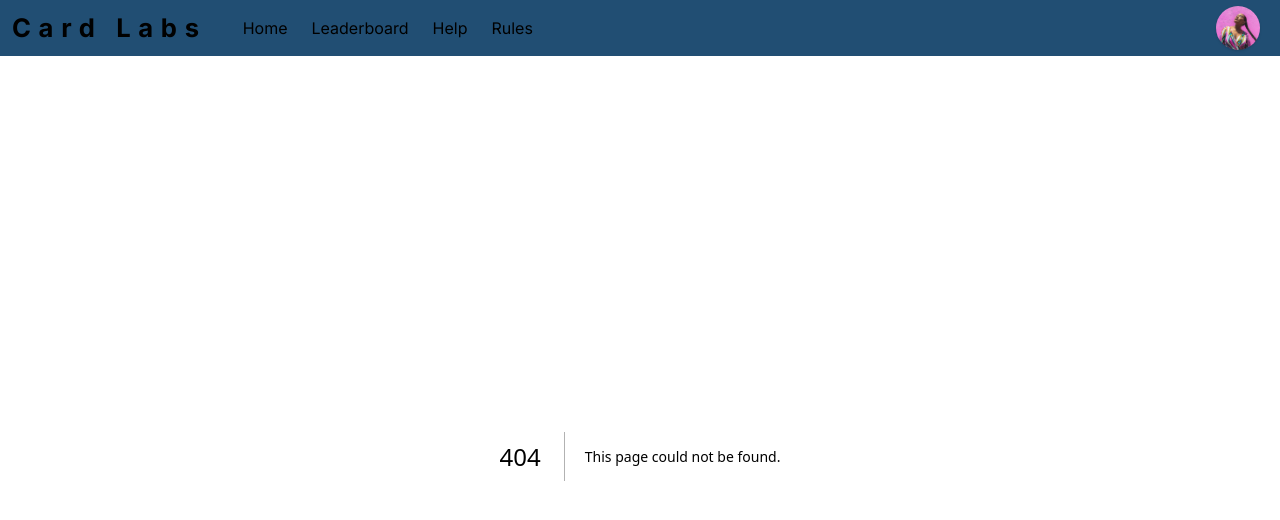
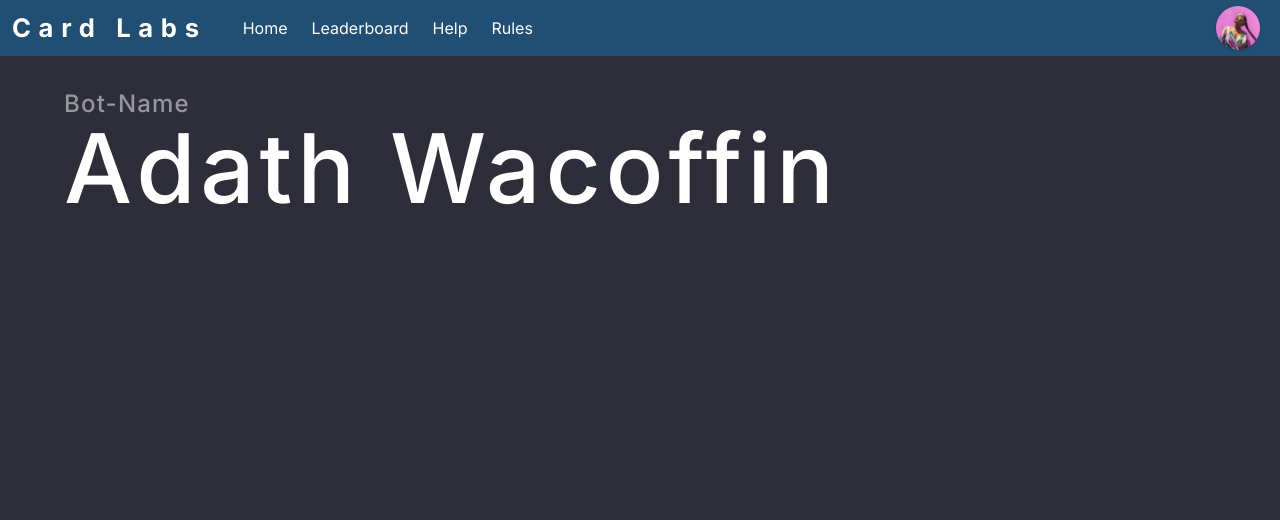
Before and after one commit to flofriday/CardLabs, a Next.js app in the folder frontend/: page /bot/editor in a window 1280 px wide. Before the commit this address had no page. Shown: the top 520 px of the page. Built offline with nearby package versions, Linux system fonts and the light colour scheme.

Commit message:
[#17] - added basic file structure

```diff
--- /dev/null
+++ b/frontend/app/bot/editor/page.tsx
@@ -0,0 +1,9 @@
+import LeftPageHeader from "@/app/components/leftPageHeader";
+
+export default function BotEditor(): JSX.Element {
+  return (
+    <div className="w-full h-full">
+      <LeftPageHeader title="Adath Wacoffin" subTitle="Bot-Name" />
+    </div>
+  );
+}
--- /dev/null
+++ b/frontend/app/components/leftPageHeader.tsx
@@ -0,0 +1,20 @@
+interface Props {
+  title: string;
+  subTitle?: string;
+}
+
+export default function LeftPageHeader({
+  title,
+  subTitle = "",
+}: Props): JSX.Element {
+  return (
+    <div>
+      <h1 className="absolute text-6xl md:text-8xl mt-10 md:mt-16 ml-10 md:ml-16 font-medium tracking-wider inline-block w-fit">
+        {title}
+      </h1>
+      <h4 className="absolute text-l md:text-2xl mt-4 md:mt-8 ml-10 md:ml-16 font-medium tracking-wider inline-block w-fit opacity-50">
+        {subTitle}
+      </h4>
+    </div>
+  );
+}
```
